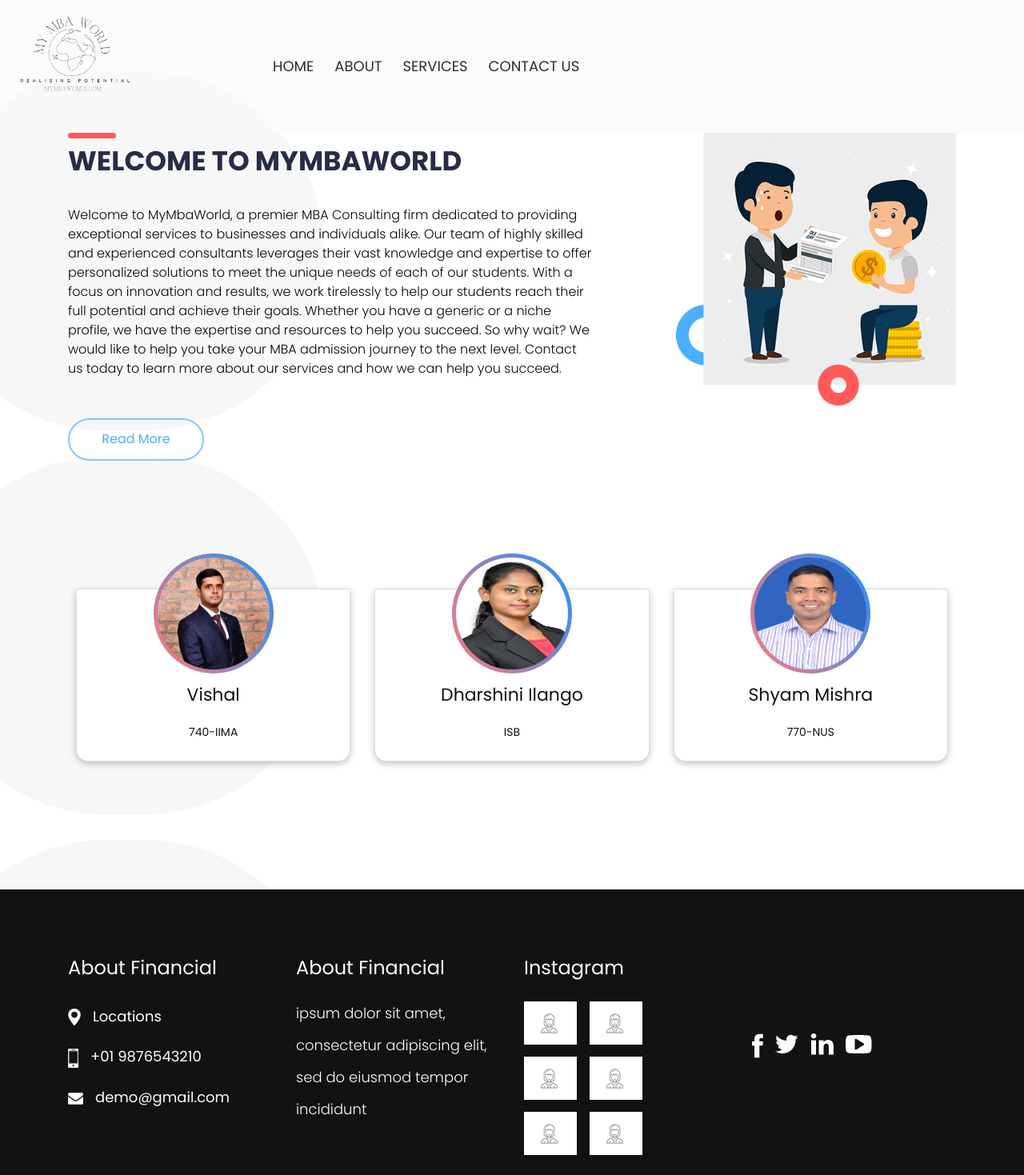
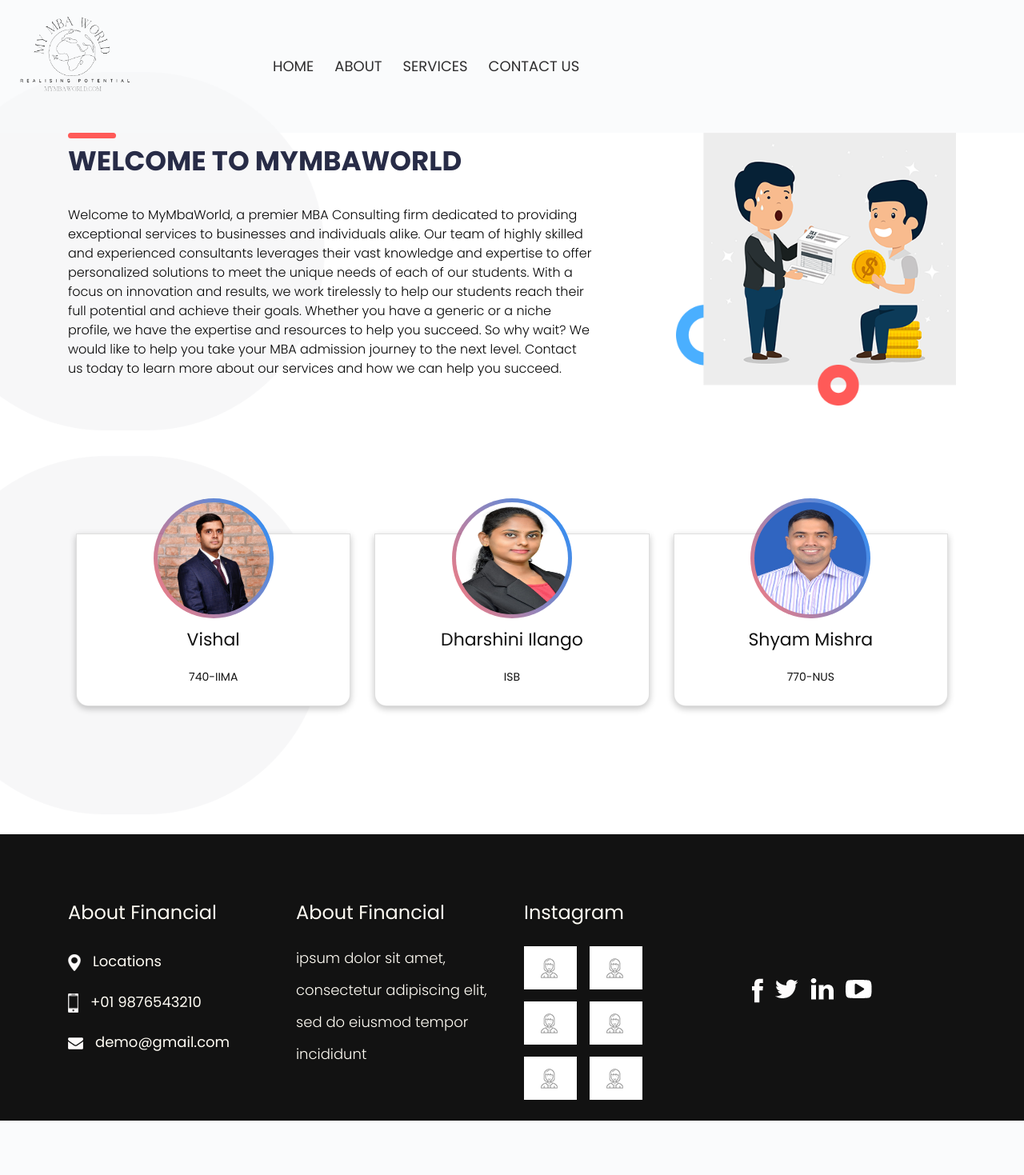
Before and after one commit to GMATF/AVF, a Flask app: page /about in a window 1280 px wide. Shown: the whole page at 80% size. After the commit the page ends 1401 px from the top, so only its background shows below. Run offline with Flask 2, Linux system fonts and the light colour scheme; some libraries are stand-ins or nearby versions.

Commit message:
removed read more from about us

```diff
--- a/app/templates/about.html
+++ b/app/templates/about.html
@@ -72,7 +72,7 @@
         <div class="col-md-8">
           <h1 class="services_taital">WELCOME TO MyMbaWorld</h1>
           <p class="services_text">Welcome to MyMbaWorld, a premier MBA Consulting firm dedicated to providing exceptional services to businesses and individuals alike. Our team of highly skilled and experienced consultants leverages their vast knowledge and expertise to offer personalized solutions to meet the unique needs of each of our students. With a focus on innovation and results, we work tirelessly to help our students reach their full potential and achieve their goals. Whether you have a generic or a niche profile, we have the expertise and resources to help you succeed. So why wait? We would like to help you take your MBA admission journey to the next level. Contact us today to learn more about our services and how we can help you succeed.</p>
-          <div class="moremore_bt"><a href="#">Read More </a></div>
+
         </div>
         <div class="col-md-4">
           <div><img src="../static/images/img-1.png" class="image_1"></div>
```
